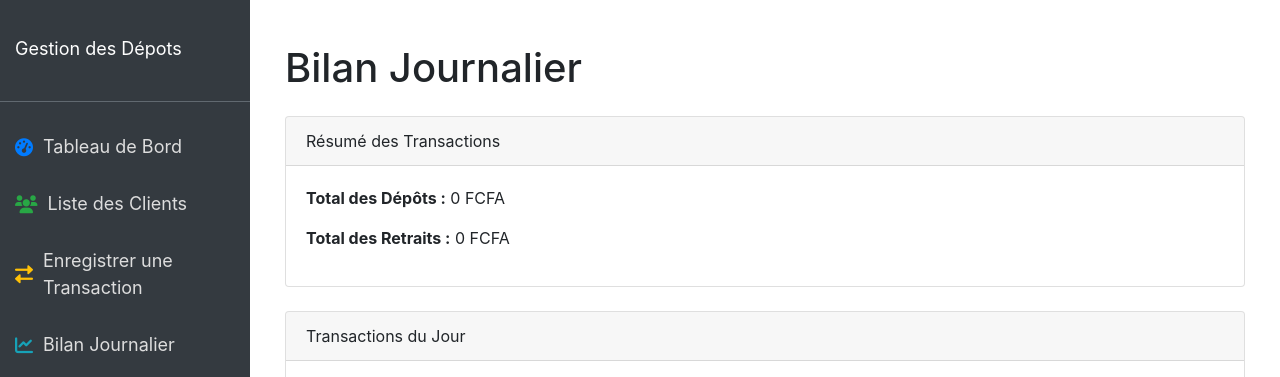
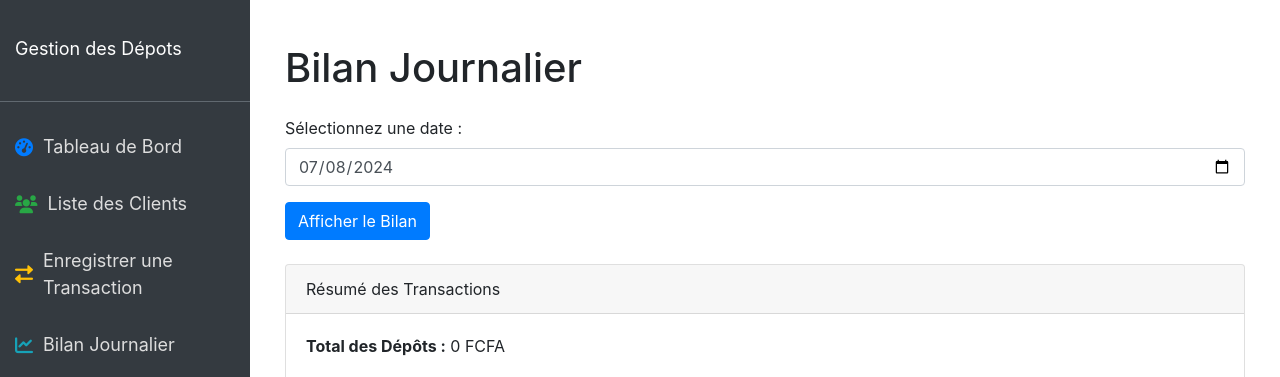
Before and after one commit to HamaBarhamou/gestion_depots, a Django app: page /bilan/journalier/ in a window 1280 px wide. Shown: the top 377 px of the page. Run offline with Django 5.2, Linux system fonts and the light colour scheme; the visitor is signed in with stand-in values (Sample User, id 1); data that the repository does not hold is empty; some libraries are stand-ins or nearby versions.

Commit message:
feat: Ajouter la possibilité de choisir une date pour consulter le bilan journalier

```diff
--- a/transactions/templates/transactions/bilan_journalier.html
+++ b/transactions/templates/transactions/bilan_journalier.html
@@ -5,6 +5,13 @@
 {% block content %}
 <div class="container mt-4">
     <h1 class="mb-4">Bilan Journalier</h1>
+    <form method="get" class="mb-4">
+        <div class="form-group">
+            <label for="date">Sélectionnez une date :</label>
+            <input type="date" id="date" name="date" class="form-control" value="{{ selected_date|date:"Y-m-d" }}">
+        </div>
+        <button type="submit" class="btn btn-primary">Afficher le Bilan</button>
+    </form>
     <div class="card mb-4">
         <div class="card-header">
             Résumé des Transactions
--- a/transactions/views.py
+++ b/transactions/views.py
@@ -4,6 +4,7 @@ from .forms import TransactionForm
 from datetime import date
 from django.db.models import Sum
 from django.contrib.auth.decorators import login_required
+from datetime import datetime
 
 
 @login_required
@@ -20,8 +21,9 @@ def enregistrer_transaction(request):
 
 @login_required
 def bilan_journalier(request):
-    today = date.today()
-    transactions = Transaction.objects.filter(date__date=today)
+    today = request.GET.get("date", datetime.today().strftime("%Y-%m-%d"))
+    date_obj = datetime.strptime(today, "%Y-%m-%d").date()
+    transactions = Transaction.objects.filter(date__date=date_obj)
     total_depots = (
         transactions.filter(type_transaction="DEPOT").aggregate(Sum("montant"))[
             "montant__sum"
@@ -38,5 +40,6 @@ def bilan_journalier(request):
         "transactions": transactions,
         "total_depots": total_depots,
         "total_retraits": total_retraits,
+        "selected_date": date_obj,
     }
     return render(request, "transactions/bilan_journalier.html", context)
```
